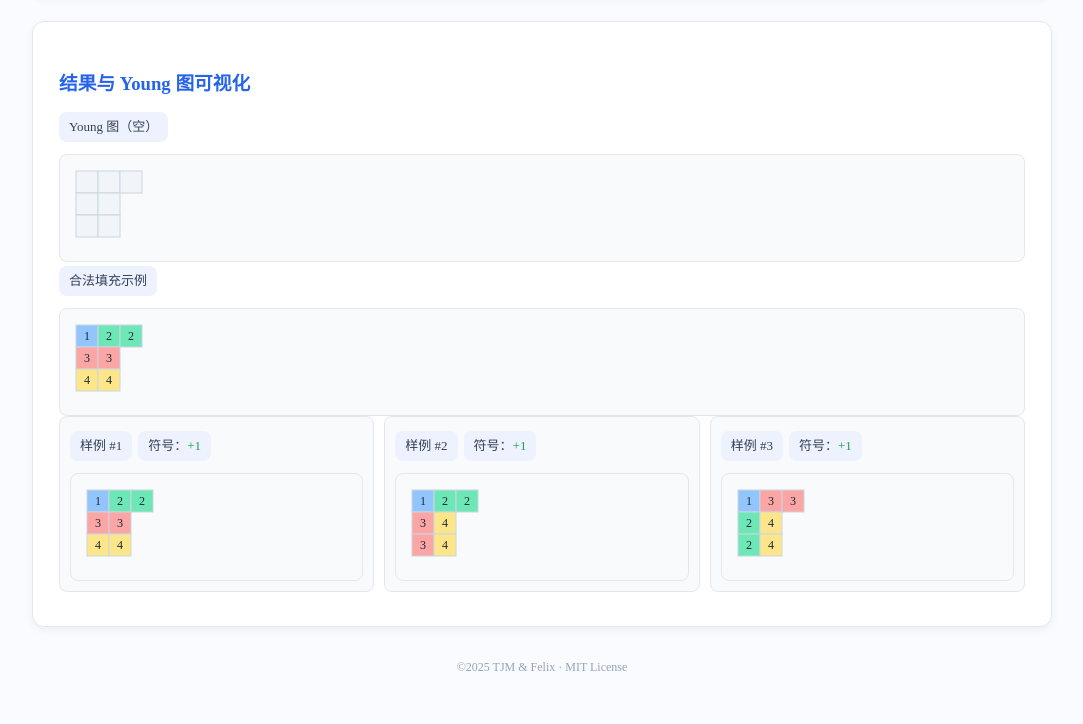
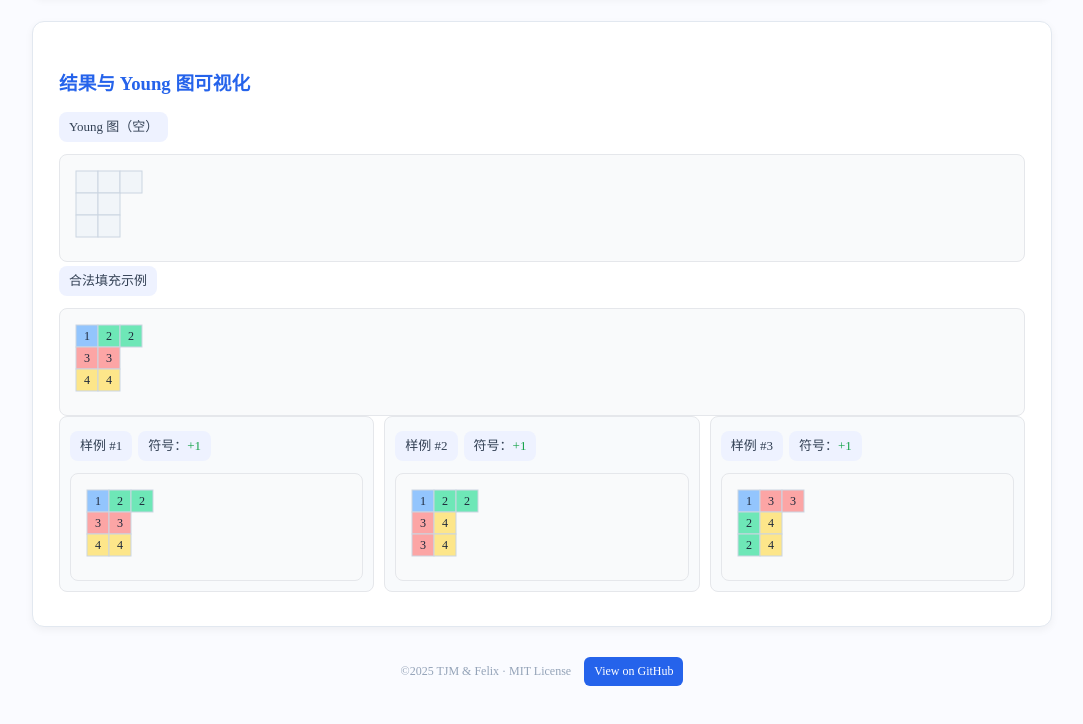
Before and after one commit to ninjaduck7/PermutationGroup-YoungDiagram-Character, a plain HTML site: page index.html in a window 1280 px wide. Shown: the part 2219-2943 px from the top of the page, without its empty margins (98-1181 px from the left). Drawn offline with nearby package versions, Linux system fonts and the light colour scheme.

Commit message:
add github icon

```diff
--- a/index.html
+++ b/index.html
@@ -190,7 +190,16 @@
       <div id="fills" class="flow"></div>
     </div>
 
-    <footer>©2025 TJM & Felix · MIT License</footer>
+  <footer>
+  ©2025 TJM & Felix · MIT License
+  <a href="https://github.com/ninjaduck7/PermutationGroup-YoungDiagram-Character"
+     target="_blank"
+     style="display:inline-block;margin-left:10px;background:#2563eb;color:white;
+            padding:4px 10px;border-radius:6px;font-size:12px;text-decoration:none;">
+     View on GitHub
+  </a>
+</footer>
+
   </div>
 
   <!-- ================= JS逻辑：与原版同步 ================= -->
```
Also changed, not shown: 1 other file.
